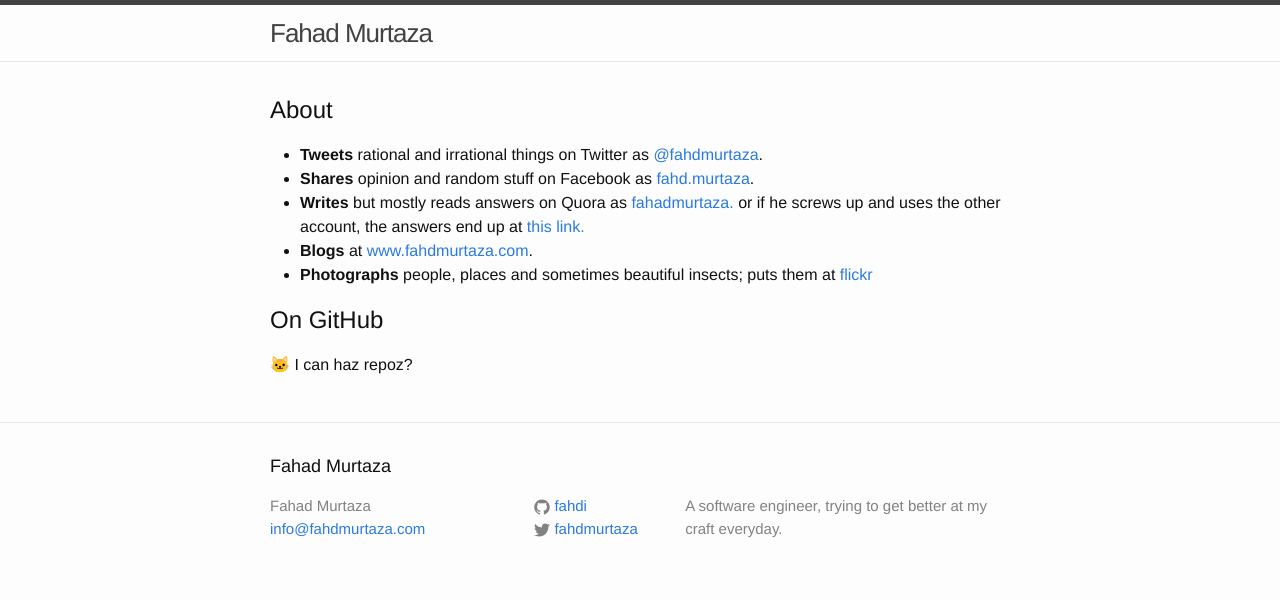
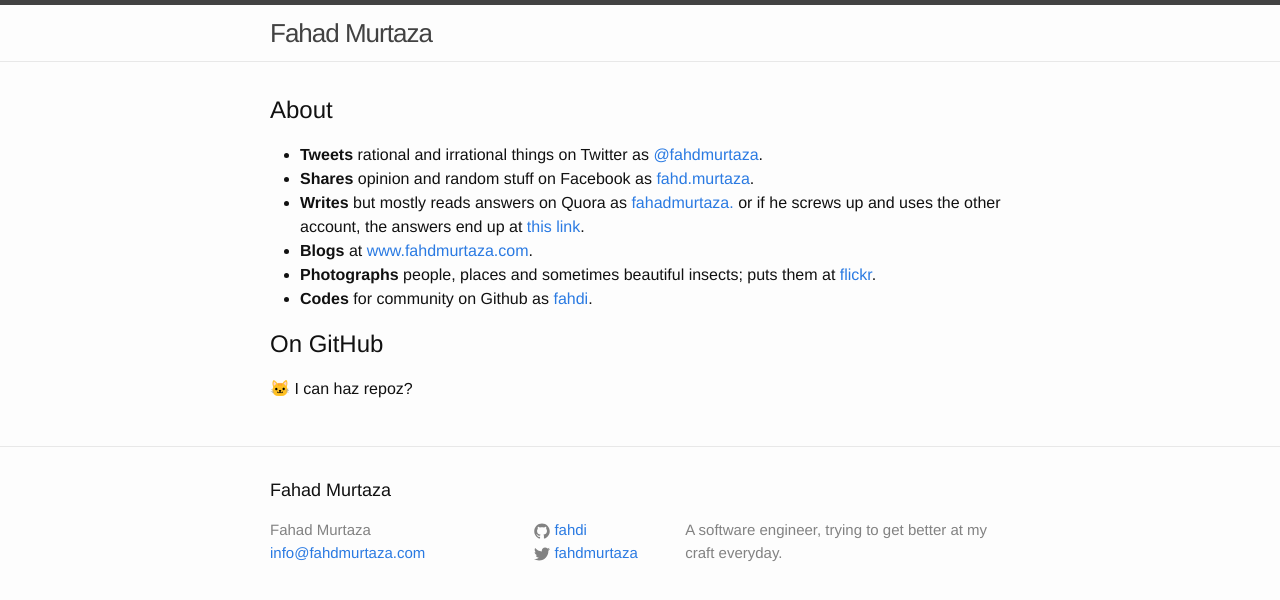
Before and after one commit to fahdi/fahdi.github.io, a Jekyll site: the page built from index.md, in a window 1280 px wide. Shown: the top 600 px of the page. Built offline with Jekyll 4.4.1, drawn with Linux system fonts in a browser that asks for light colours; nearby versions of some CDN libraries.

Commit message:
Improved punctuation

```diff
--- a/_includes/about.html
+++ b/_includes/about.html
@@ -4,24 +4,26 @@
   <div id="about">
     <ul>
       <li>
-        <b>Tweets</b> rational and irrational things on Twitter as <a href="http://www.twitter.com/{{site.twitter_username}}">@{{site.twitter_username}}</a>.
+        <strong>Tweets</strong> rational and irrational things on Twitter as <a href="http://www.twitter.com/{{site.twitter_username}}">@{{site.twitter_username}}</a>.
       </li>
 
       <li>
-        <b>Shares</b> opinion and random stuff on Facebook as <a href="http://www.facebook.com/{{site.facebook_username}}">{{site.facebook_username}}</a>.
+        <strong>Shares</strong> opinion and random stuff on Facebook as <a href="http://www.facebook.com/{{site.facebook_username}}">{{site.facebook_username}}</a>.
       </li>
 
       <li>
-      	<b>Writes</b> but mostly reads answers on Quora as <a href="{{site.quora.url1}}">{{site.quora.nicename}}.</a> or if he screws up and uses the other account, the answers end up at <a href="{{site.quora.url2}}">this link.</a>
+      	<strong>Writes</strong> but mostly reads answers on Quora as <a href="{{site.quora.url1}}">{{site.quora.nicename}}.</a> or if he screws up and uses the other account, the answers end up at <a href="{{site.quora.url2}}">this link</a>.
 	  </li>
 
       <li>
-      	<b>Blogs</b> at <a href="{{site.blog.url}}">{{site.blog.name}}</a>.
+      	<strong>Blogs</strong> at <a href="{{site.blog.url}}">{{site.blog.name}}</a>.
       </li>
 
       <li>
-      	<b>Photographs</b> people, places and sometimes beautiful insects; puts them at <a href="{{site.flickr.url}}">{{site.flickr.name}}</a>
+      	<strong>Photographs</strong> people, places and sometimes beautiful insects; puts them at <a href="{{site.flickr.url}}">{{site.flickr.name}}</a>.
       </li>
+
+      <li><strong>Codes</strong> for community on Github as <a href="http://www.github.com/{{site.github_username}}">{{site.github_username}}</a>. </li>
 
     </ul>
   </div>
```
